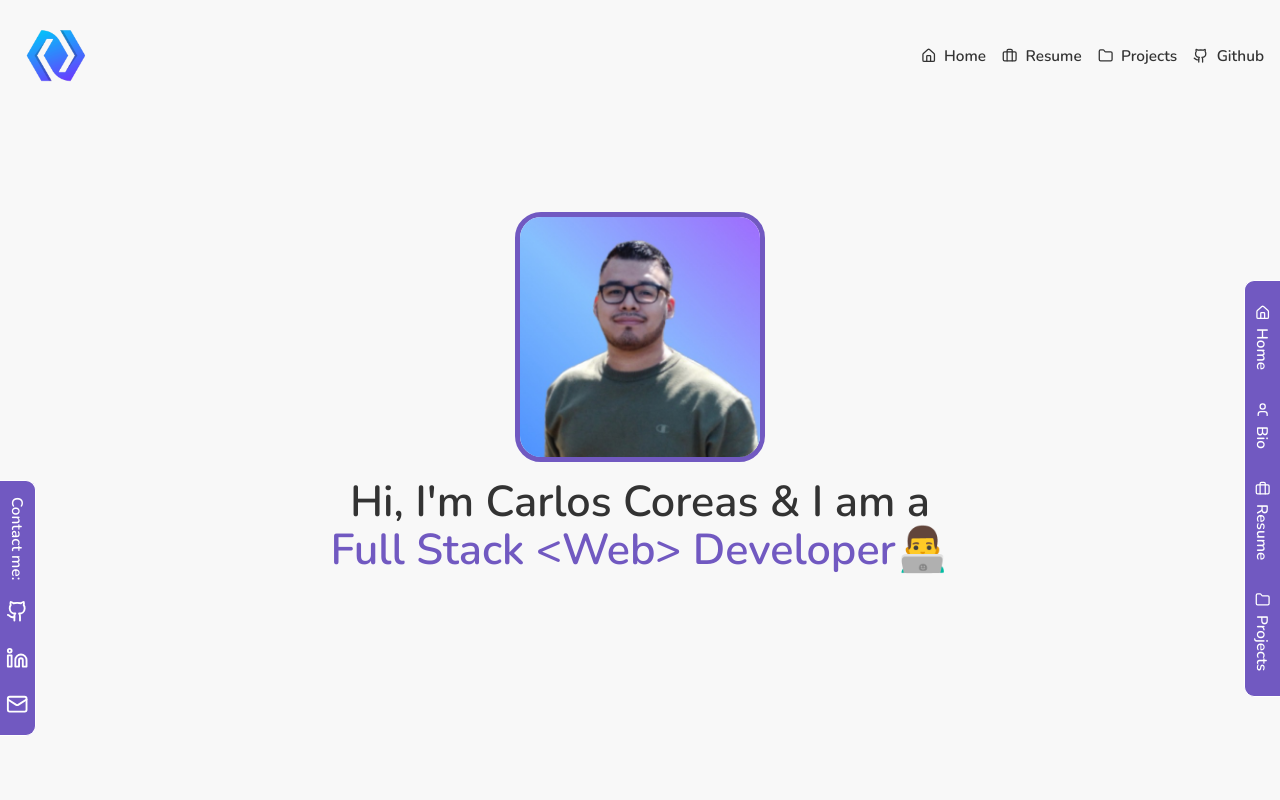
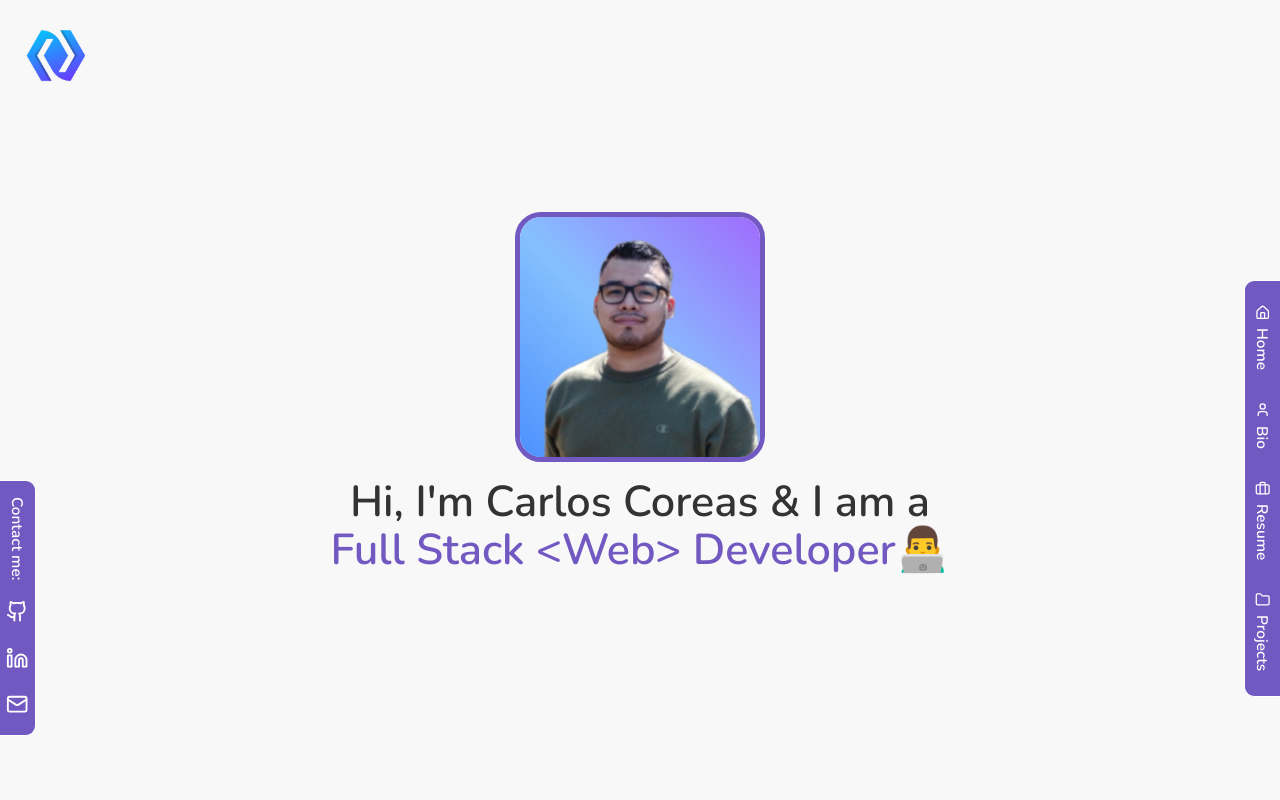
Before and after one commit to CJ484/cjcodes-portfolio-website, a React (Vite) app: page / in a window 1280 px wide. Shown: the top 800 px of the page. Built offline with nearby package versions, Linux system fonts and the light colour scheme.

Commit message:
Remove navigation links and associated icons from Header component to since navbar has been isolated

```diff
--- a/src/components/header/index.tsx
+++ b/src/components/header/index.tsx
@@ -1,41 +1,9 @@
-import { LuGithub, LuHouse, LuBriefcase, LuFolder } from "react-icons/lu";
 import "./header.css";
 
 export default function Header() {
-  const linkItems = [
-    {
-      label: "Home",
-      href: "/",
-      icon: <LuHouse />,
-    },
-    {
-      label: "Resume",
-      href: "/resume",
-      icon: <LuBriefcase />,
-    },
-    {
-      label: "Projects",
-      href: "/projects",
-      icon: <LuFolder />,
-    },
-    {
-      label: "Github",
-      href: "#github",
-      icon: <LuGithub />,
-    },
-  ];
-
   return (
     <header className="header">
       <img className="header__logo" src="/images/logo.png" alt="Logo" />
-      <nav className="header__nav">
-        {linkItems.map((item) => (
-          <a href={item.href} className="header__nav__item" key={item.label}>
-            {item.icon}
-            {item.label}
-          </a>
-        ))}
-      </nav>
     </header>
   );
 }
```
